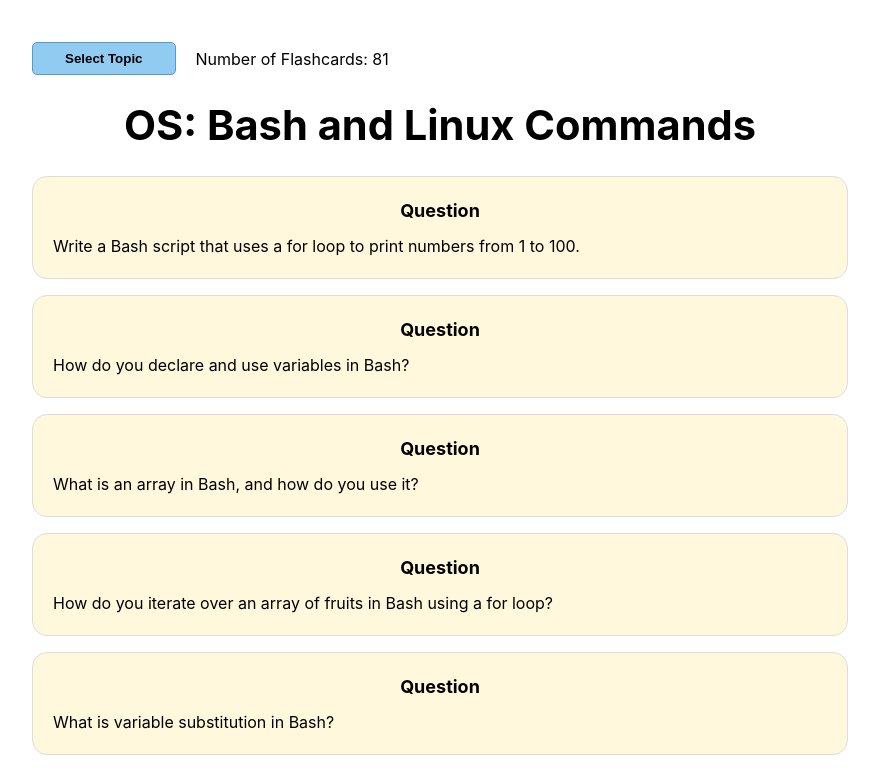
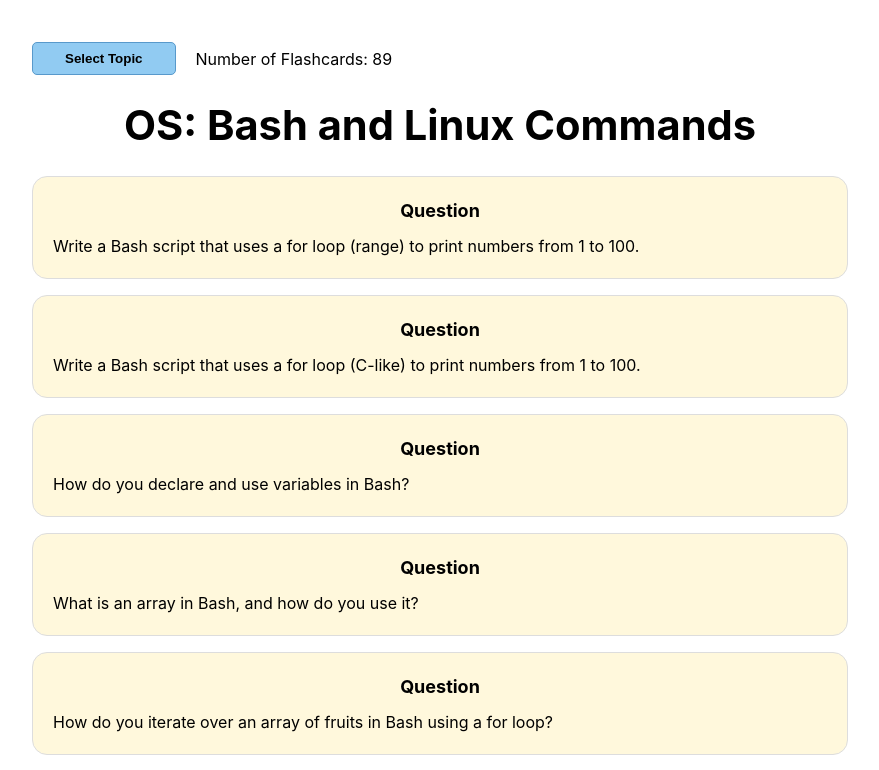
Before and after one commit to KhangBBBB/ultimate-review, a Svelte app: page / in a window 1280 px wide. Shown: the top 770 px of the page, without its empty margins (200-1079 px from the left). Built offline with nearby package versions, Linux system fonts and the light colour scheme.

Commit message:
Update flashcards

```diff
--- a/src/data.ts
+++ b/src/data.ts
@@ -7,8 +7,20 @@ export const topics: models.Topic[] = [
         flashcards: [
             // Bash.
             {
-                question: "Write a Bash script that uses a for loop to print numbers from 1 to 100.",
-                answer: "#!/bin/bash\n\nfor i in {1..100}; do\n  echo $i\ndone",
+                question: "Write a Bash script that uses a for loop (range) to print numbers from 1 to 100.",
+                answer: `#!/bin/bash
+
+for i in {1..100}; do
+    echo $i
+done`,
+            },
+            {
+                question: "Write a Bash script that uses a for loop (C-like) to print numbers from 1 to 100.",
+                answer: `#!/bin/bash
+
+for ((i = 1; i <= 100; i++)); do
+  echo $i
+done`,
             },
             {
                 question: "How do you declare and use variables in Bash?",
@@ -37,6 +49,24 @@ done`,
             {
                 question: "How do you execute a command in Bash and store its output in a variable?",
                 answer: "To execute a command and store its output in a variable, use 'variable_name=$(command)'. This captures the output of the command and assigns it to the specified variable."
+            },
+            {
+                question: "FRUIT=\"Apple\"\necho '$FRUIT'",
+                answer: "$FRUIT",
+            },
+            {
+                question: `get_full_name() {
+  echo John Doe
+}
+
+echo "My full name is $(get_full_name)."`,
+                answer: "My full name is John Doe.",
+            },
+            {
+                question: `str1="Hello"
+str+=" World"
+echo $str`,
+                answer: "Hello World"
             },
             // cp.
             {
@@ -353,6 +383,23 @@ done`,
             {
                 question: "What is the purpose of the '--reference' option with 'chown'?",
                 answer: "The '--reference' option allows you to copy the ownership of one file or directory to another. For example, 'chown --reference=reference_file target_file' sets the ownership of 'target_file' to match 'reference_file'."
+            },
+            // Bonus: man.
+            {
+                question: "What is the purpose of the 'man' command in Linux?",
+                answer: "The 'man' command in Linux is used to display the manual pages for other commands, providing detailed information, usage, options, and examples."
+            },
+            {
+                question: "How do you use the 'man' command to view the manual page for a specific command?",
+                answer: "Use the syntax 'man [command]'. For example, 'man ls' displays the manual page for the 'ls' command."
+            },
+            {
+                question: "What are manual pages in Linux?",
+                answer: "Manual pages, or man pages, are organized documentation providing information on commands, utilities, and functions in the Linux operating system."
+            },
+            {
+                question: "How are manual pages organized?",
+                answer: "Manual pages are organized into sections, denoted by numbers (e.g., Section 1 for user commands, Section 8 for system administration commands)."
             },
         ],
     },
```
